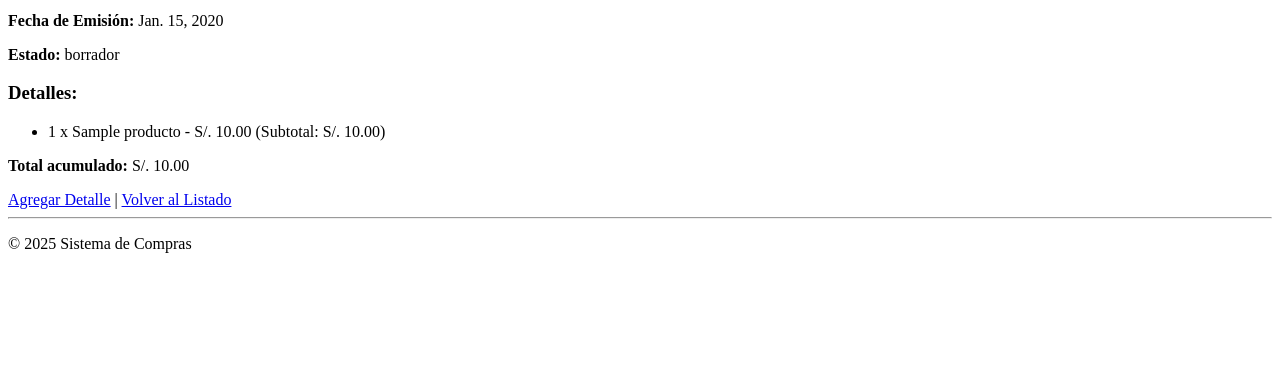
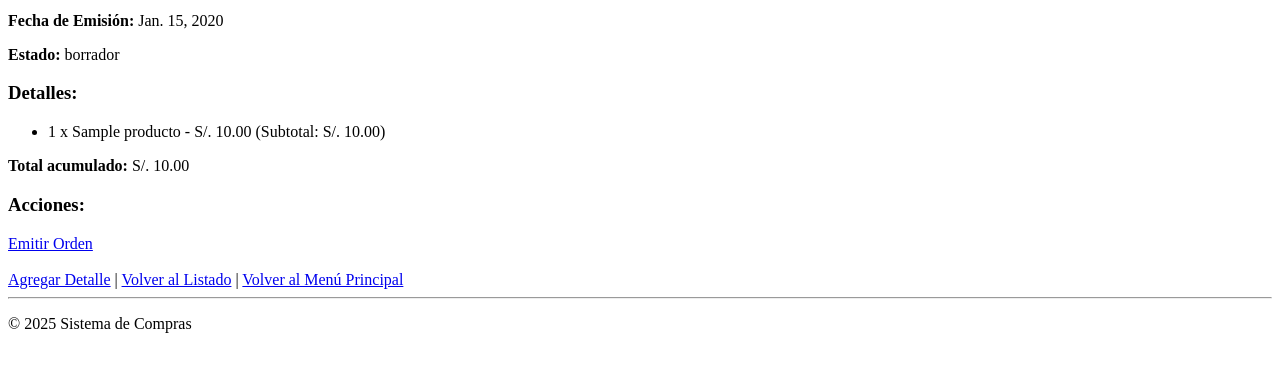
Before and after one commit to Naydelyn1/sistema_compras, a Django app: page /ordenes/1/detalle/ in a window 1280 px wide. Shown: the part 197-569 px from the top of the page. Run offline with Django 5.2, Linux system fonts and the light colour scheme; tables that the repository leaves empty hold one stand-in row (values such as "Sample post").

Commit message:
Creacion de estados de orden(detalles) y home

```diff
--- a/apps/ordenes/urls.py
+++ b/apps/ordenes/urls.py
@@ -6,4 +6,6 @@ urlpatterns = [
     path('nuevo/', views.crear_orden, name='crear_orden'),
     path('<int:orden_id>/agregar-detalle/', views.agregar_detalle_orden, name='agregar_detalle_orden'),
     path('<int:orden_id>/detalle/', views.detalle_orden, name='detalle_orden'),
+    path('<int:orden_id>/cambiar-estado/<str:nuevo_estado>/', views.cambiar_estado_orden, name='cambiar_estado_orden'),
+
 ]
--- a/apps/ordenes/views.py
+++ b/apps/ordenes/views.py
@@ -69,5 +69,10 @@ def detalle_orden(request, orden_id):
     total = sum([detalle.subtotal for detalle in detalles])
     return render(request, 'ordenes/detalle.html', {'orden': orden, 'detalles': detalles, 'total': total})
 
+def cambiar_estado_orden(request, orden_id, nuevo_estado):
+    orden = get_object_or_404(OrdenCompra, pk=orden_id)
+    orden.estado = nuevo_estado
+    orden.save()
+    return redirect('detalle_orden', orden_id=orden.id)
 
 # Create your views here.
--- a/sistema_compras/urls.py
+++ b/sistema_compras/urls.py
@@ -16,16 +16,18 @@ Including another URLconf
 """
 from django.contrib import admin
 from django.urls import path, include
+from .views import home
 
 
 urlpatterns = [
+    path('', home, name='home'),
     path('admin/', admin.site.urls),
     path('usuarios/', include('apps.usuarios.urls')),
     path('departamentos/', include('apps.departamentos.urls')),
     path('requerimientos/', include('apps.requerimientos.urls')),
     path('proveedores/', include('apps.proveedores.urls')),
     path('productos/', include('apps.productos.urls')),
-     path('ordenes/', include('apps.ordenes.urls')),
+    path('ordenes/', include('apps.ordenes.urls')),
 
 
 
--- /dev/null
+++ b/sistema_compras/views.py
@@ -0,0 +1,4 @@
+from django.shortcuts import render
+
+def home(request):
+    return render(request, 'home.html')
--- /dev/null
+++ b/templates/home.html
@@ -0,0 +1,5 @@
+{% extends "base.html" %}
+{% block content %}
+  <h2>Bienvenido al Sistema de Gestión de Compras</h2>
+  <p>Selecciona una opción del menú para comenzar.</p>
+{% endblock %}
--- a/templates/ordenes/detalle.html
+++ b/templates/ordenes/detalle.html
@@ -17,6 +17,19 @@
 
   <p><strong>Total acumulado:</strong> S/. {{ total|floatformat:2 }}</p>
 
+  <h3>Acciones:</h3>
+  {% if orden.estado == 'borrador' %}
+      <a href="{% url 'cambiar_estado_orden' orden.id 'emitida' %}">Emitir Orden</a>
+  {% elif orden.estado == 'emitida' %}
+      <a href="{% url 'cambiar_estado_orden' orden.id 'recibida' %}">Marcar como Recibida</a>
+  {% elif orden.estado == 'recibida' %}
+      <a href="{% url 'cambiar_estado_orden' orden.id 'completada' %}">Completar Orden</a>
+  {% else %}
+      <p>La orden está completada.</p>
+  {% endif %}
+
+  <br><br>
   <a href="{% url 'agregar_detalle_orden' orden.id %}">Agregar Detalle</a> |
-  <a href="{% url 'lista_ordenes' %}">Volver al Listado</a>
+  <a href="{% url 'lista_ordenes' %}">Volver al Listado</a> |
+  <a href="/">Volver al Menú Principal</a>
 {% endblock %}
```
